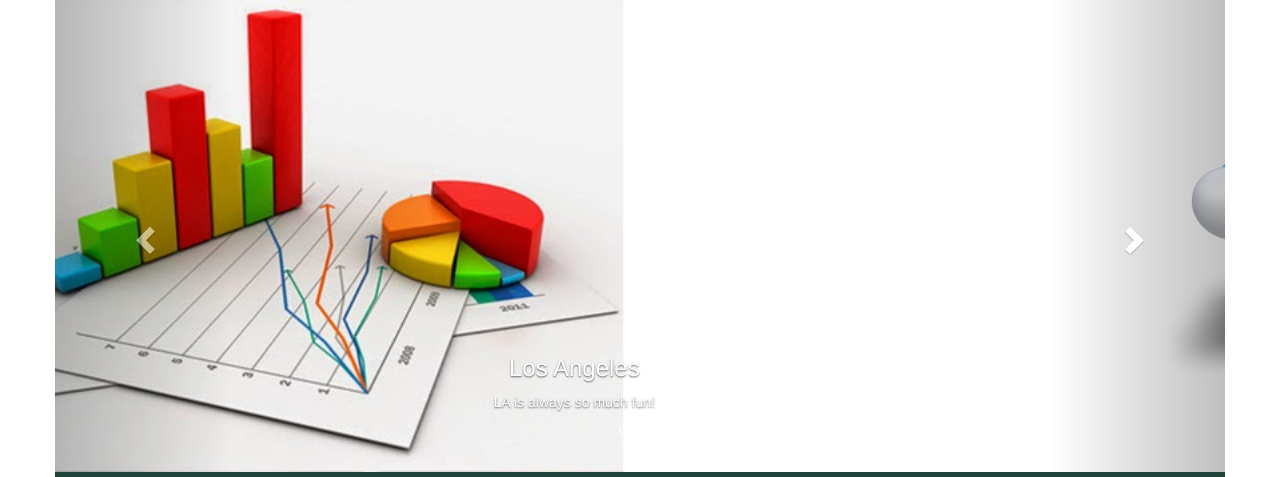
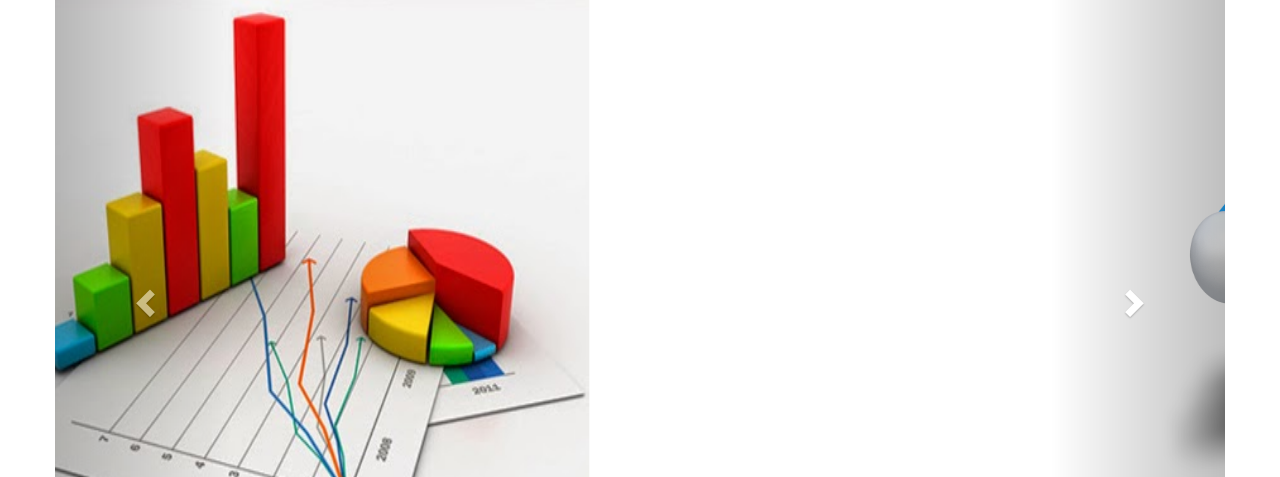
Before and after one commit to Merci13/project_one_dw, a plain HTML site: page index.html in a window 1280 px wide. Shown: the part 198-675 px from the top of the page. Drawn offline with Linux system fonts and the light colour scheme.

Commit message:
3/7/2017 e
se cambio la imagen de la vaca y se agregaron medidas para el carrusel

```diff
--- a/style/style.css
+++ b/style/style.css
@@ -3,7 +3,11 @@
 	color: #ffffff;
 	margin: 0 0 100px;
 }
+
 .img_div{
-height: 475px !important;
-
+	height: 75vh !important;
+	width: 75vh !important;
 }
+img{
+	background-repeat: no-repeat;
+}
```
Also changed, not shown: imagenes/cow_image_a.jpg.
